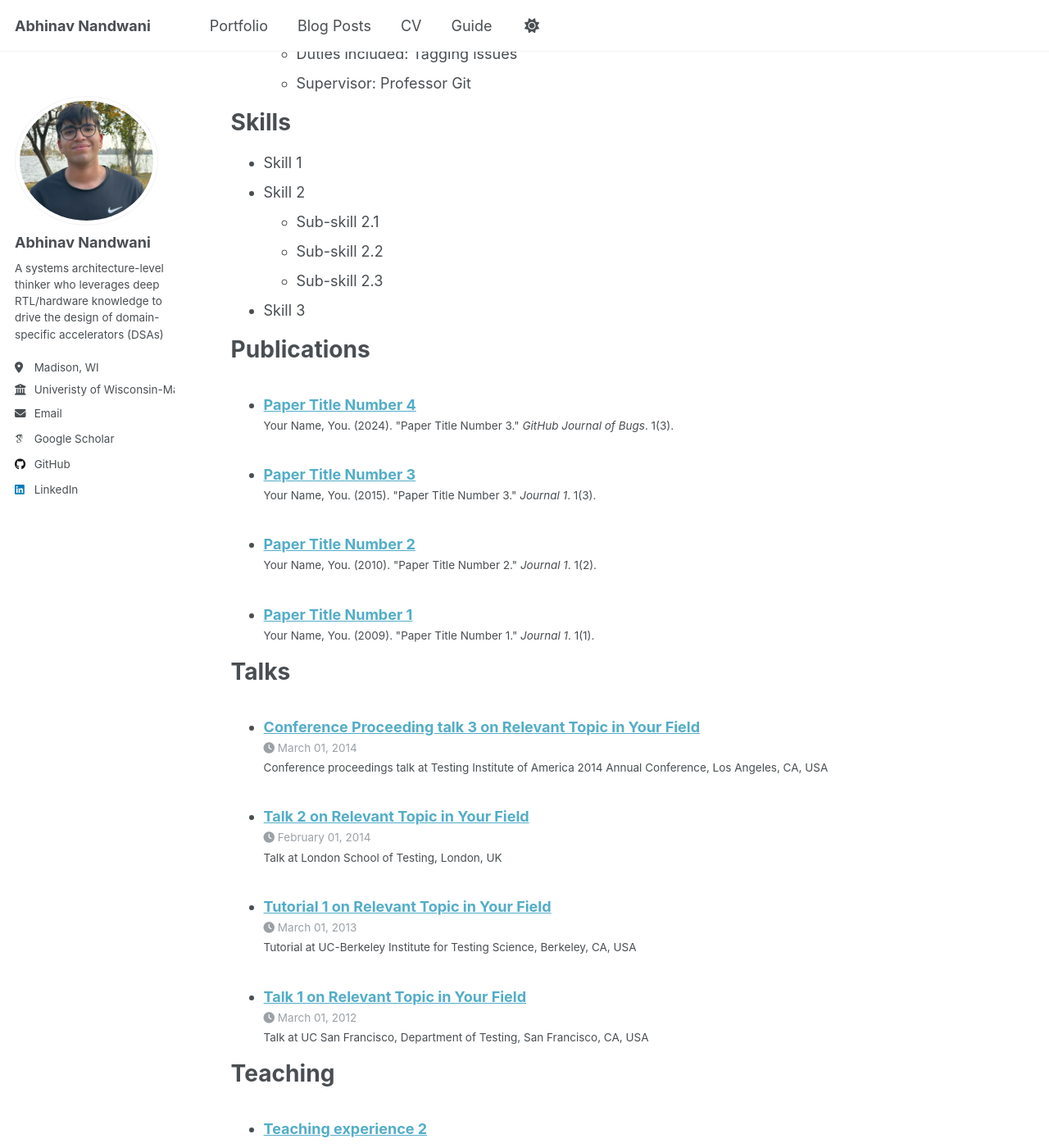
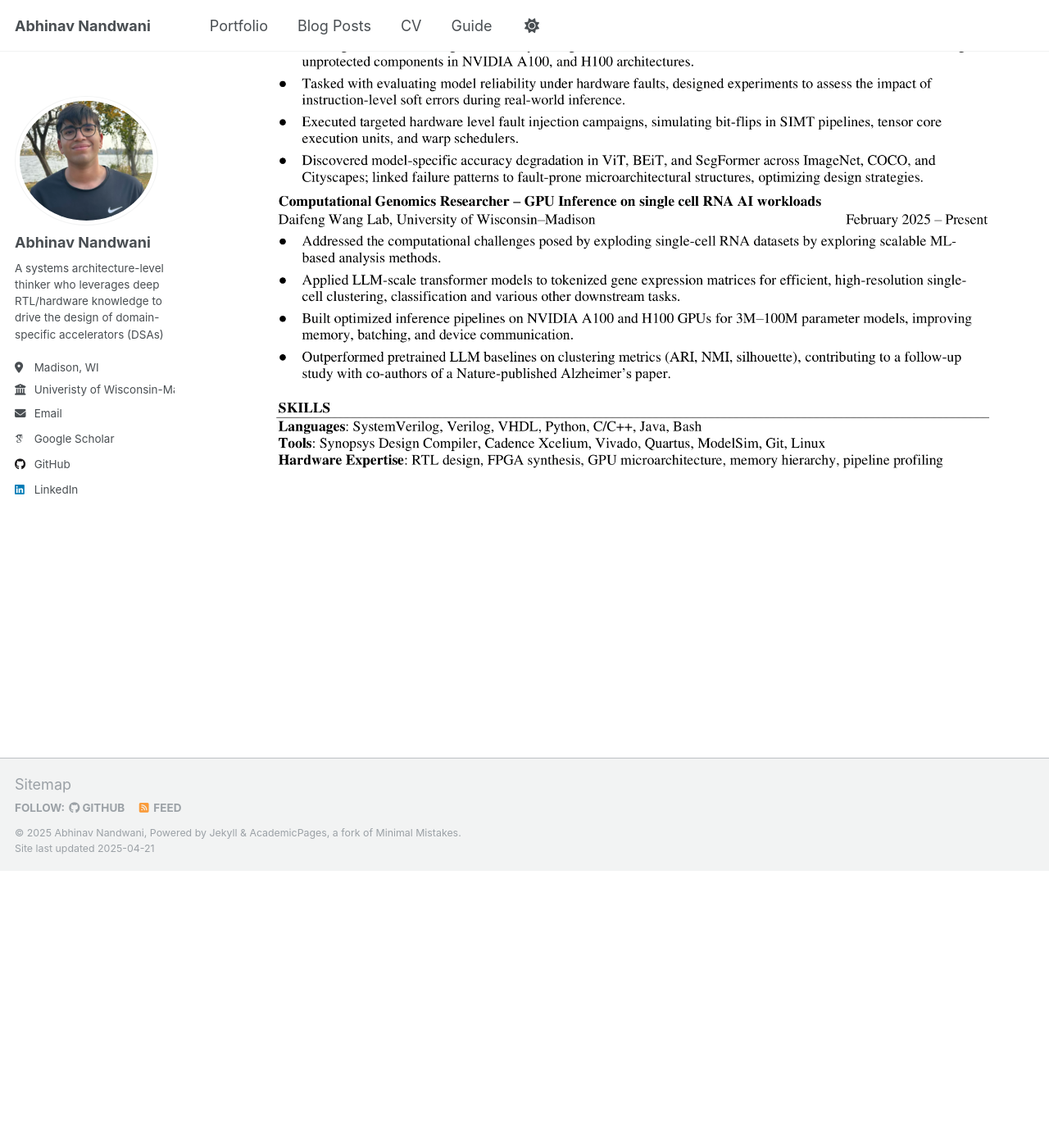
Before and after one commit to abhinavnandwani/abhinavnandwani.github.io, a Jekyll site: the page built from _pages/cv.md, in a window 1280 px wide and 1400 px high, scrolled down 765 px. Shown: the whole window at 82% size. Built offline with Jekyll 4.4.1, drawn with Linux system fonts in a browser that asks for light colours; some web fonts are replaced; after the commit the page ends 1827 px from its top, so only the background shows below that; some of the changed text lies outside the part shown.

Commit message:
Update cv.md

```diff
--- a/_pages/cv.md
+++ b/_pages/cv.md
@@ -9,60 +9,4 @@ redirect_from:
 
 {% include base_path %}
 
-Education
-======
-**University of Wisconsin–Madison, College of Engineering**
-*Bachelor of Science in Computer Engineering (Machine Learning option) and Computer Science*
-**GPA:** 3.9/4.0
-**Expected Graduation:** May 2026
-**Relevant Coursework:**
-Digital Design and Synthesis, Computer Architecture, Advanced Algorithms, Quantum System Architecture, Compilers, Design of Operating Systems
-
-
-Work experience
-======
-* Spring 2024: Academic Pages Collaborator
-  * GitHub University
-  * Duties includes: Updates and improvements to template
-  * Supervisor: The Users
-
-* Fall 2015: Research Assistant
-  * GitHub University
-  * Duties included: Merging pull requests
-  * Supervisor: Professor Hub
-
-* Summer 2015: Research Assistant
-  * GitHub University
-  * Duties included: Tagging issues
-  * Supervisor: Professor Git
-
-Skills
-======
-* Skill 1
-* Skill 2
-  * Sub-skill 2.1
-  * Sub-skill 2.2
-  * Sub-skill 2.3
-* Skill 3
-
-Publications
-======
-  <ul>{% for post in site.publications reversed %}
-    {% include archive-single-cv.html %}
-  {% endfor %}</ul>
-
-Talks
-======
-  <ul>{% for post in site.talks reversed %}
-    {% include archive-single-talk-cv.html  %}
-  {% endfor %}</ul>
-
-Teaching
-======
-  <ul>{% for post in site.teaching reversed %}
-    {% include archive-single-cv.html %}
-  {% endfor %}</ul>
-
-Service and leadership
-======
-* Currently signed in to 43 different slack teams
+<img src='/files/Resume-v2-RTL-1.png'>
```
